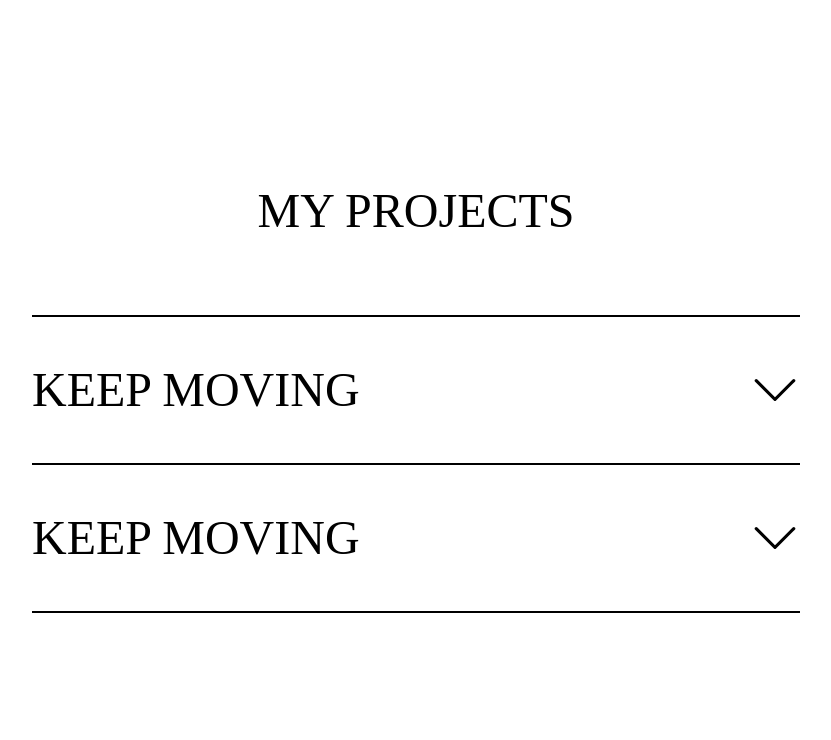
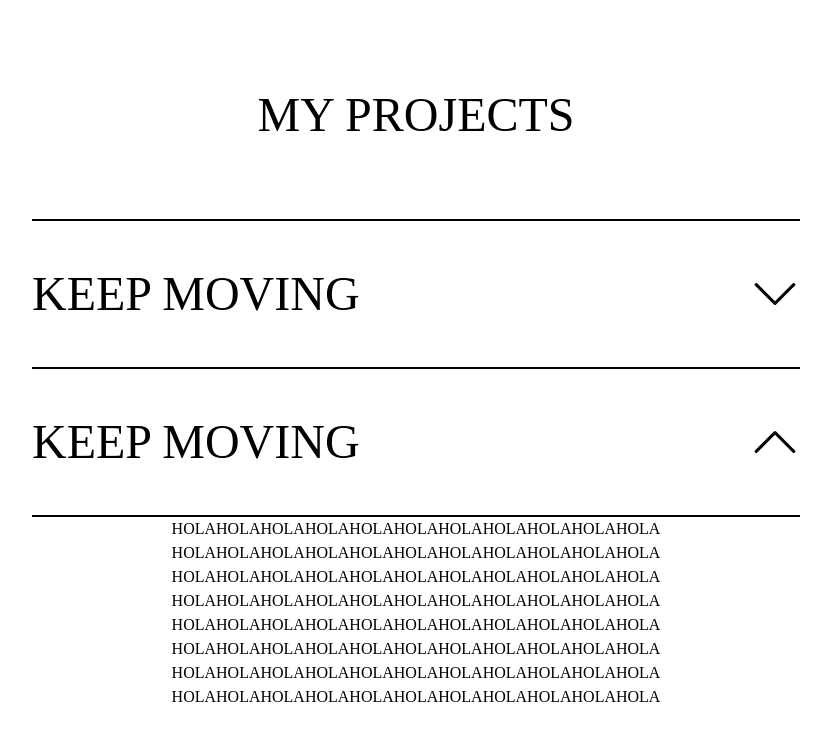
Before and after one commit to Ehrgein/portfolio, a React (Vite) app: page / in a window 1280 px wide. Both pictures are taken after a click on the icon 999 px from the left and 1338 px from the top of the page. Shown: the part 800-1540 px from the top of the page, without its empty margins (224-1055 px from the left). Built offline with nearby package versions, Linux system fonts and the light colour scheme; a web font is replaced by a local one.

Commit message:
working accordion

```diff
--- a/src/components/TestProjects.jsx
+++ b/src/components/TestProjects.jsx
@@ -12,30 +12,57 @@ import App from "../App";
 function TestProjects() {
   const AnimationRef = useRef();
   const ProjectRef = useRef();
-  const hiddenRef = useRef();
+  const ProjectRefTwo = useRef();
+  const arrowAnimationRef = useRef();
+  const arrowAnimationRefTwo = useRef();
 
-  const [arrow, setactiveArrow] = useState(false);
-
+  const [menu, setMenu] = useState(false);
+  const [menuTwo, setMenuTwo] = useState(false);
+  const [isRotated, setisRotated] = useState(false);
+  const [isRotatedTwo, setisRotatedTwo] = useState(false);
   const [active, setActive] = useState(true);
   const [ctx, setCtx] = useState(gsap.context(() => {}, AnimationRef));
 
-  useLayoutEffect(() => {
   let tl = gsap.timeline();
 
+  useLayoutEffect(() => {
     tl.from(ProjectRef.current, {
       height: 0,
       ease: Power4.easeInOut,
     });
 
-    const projects = document.getElementById("projects");
+    const arrowbtn = document.getElementById("arrowbtn");
 
-    if (projects) {
-      projects.addEventListener("click", () => {
+    if (menu) {
+      arrowbtn.addEventListener("click", () => {
         tl.reversed() ? tl.play() : tl.reverse();
       });
     }
-  }, [arrow]);
+  }, [menu]);
 
+  useLayoutEffect(() => {
+    let tltwo = gsap.timeline();
+    tltwo.from(ProjectRefTwo.current, {
+      height: 0,
+      ease: Power4.easeInOut,
+    });
+
+    const arrowbtntwo = document.getElementById("arrowbtntwo");
+
+    if (menuTwo) {
+      arrowbtntwo.addEventListener("click", () => {
+        tltwo.reversed() ? tltwo.play() : tltwo.reverse();
+      });
+    }
+  }, [menuTwo]);
+
+  const onRotate = () => {
+    setisRotated((rotated) => !rotated);
+  };
+
+  const onRotateTwo = () => {
+    setisRotatedTwo((rotated) => !rotated);
+  };
   // useLayoutEffect(() => {
   //   ctx.add("remove", () => {
   //     gsap.to(ctx.selector(".projects"), {
@@ -63,20 +90,32 @@ function TestProjects() {
 
               <IconContext.Provider value={{ size: "50px", color: "black" }}>
                 <div>
+                  {menu ? (
                     <BsChevronDown
+                      onClick={onRotate}
+                      ref={arrowAnimationRef}
                       id="arrowbtn"
-                    onClick={() => setactiveArrow(!arrow)}
                       className={
-                      arrow
-                        ? "project-arrow-down open ml-1 "
-                        : "project-arrow-down ml-1  duration-300"
+                        isRotated
+                          ? "project-arrow-down-new"
+                          : "project-arrow-down open"
                       }
                     />
+                  ) : (
+                    <BsChevronDown
+                      onClick={() => setMenu(!menu)}
+                      className={
+                        menu
+                          ? "project-arrow-down open ml-1 pepito11 "
+                          : "project-arrow-down ml-1 duration-300 pepito40"
+                      }
+                    />
+                  )}
                 </div>
               </IconContext.Provider>
             </div>
             <div id="projects">
-              {arrow ? (
+              {menu ? (
                 <div ref={ProjectRef} className="overflow-hidden">
                   <div>HOLAHOLAHOLAHOLAHOLAHOLAHOLAHOLAHOLAHOLAHOLA</div>
                   <div>HOLAHOLAHOLAHOLAHOLAHOLAHOLAHOLAHOLAHOLAHOLA</div>
@@ -92,8 +131,44 @@ function TestProjects() {
             <div className="flex text-5xl items-center justify-between w-full border-b-2 border-t-2 border-black py-12">
               <span className="text-black cursor-pointer">KEEP MOVING</span>
               <IconContext.Provider value={{ size: "50px", color: "black" }}>
-                <BsChevronDown />
+                <div>
+                  {menuTwo ? (
+                    <BsChevronDown
+                      onClick={onRotateTwo}
+                      ref={arrowAnimationRefTwo}
+                      id="arrowbtntwo"
+                      className={
+                        isRotatedTwo
+                          ? "project-arrow-down-new"
+                          : "project-arrow-down open"
+                      }
+                    />
+                  ) : (
+                    <BsChevronDown
+                      onClick={() => setMenuTwo(!menuTwo)}
+                      className={
+                        menuTwo
+                          ? "project-arrow-down open ml-1 pepito11 "
+                          : "project-arrow-down ml-1 duration-300 pepito40"
+                      }
+                    />
+                  )}
+                </div>
               </IconContext.Provider>
+            </div>
+            <div id="projectstwo">
+              {menuTwo ? (
+                <div ref={ProjectRefTwo} className="overflow-hidden">
+                  <div>HOLAHOLAHOLAHOLAHOLAHOLAHOLAHOLAHOLAHOLAHOLA</div>
+                  <div>HOLAHOLAHOLAHOLAHOLAHOLAHOLAHOLAHOLAHOLAHOLA</div>
+                  <div>HOLAHOLAHOLAHOLAHOLAHOLAHOLAHOLAHOLAHOLAHOLA</div>
+                  <div>HOLAHOLAHOLAHOLAHOLAHOLAHOLAHOLAHOLAHOLAHOLA</div>
+                  <div>HOLAHOLAHOLAHOLAHOLAHOLAHOLAHOLAHOLAHOLAHOLA</div>
+                  <div>HOLAHOLAHOLAHOLAHOLAHOLAHOLAHOLAHOLAHOLAHOLA</div>
+                  <div>HOLAHOLAHOLAHOLAHOLAHOLAHOLAHOLAHOLAHOLAHOLA</div>
+                  <div>HOLAHOLAHOLAHOLAHOLAHOLAHOLAHOLAHOLAHOLAHOLA</div>
+                </div>
+              ) : null}
             </div>
           </div>
         </section>
--- a/src/index.css
+++ b/src/index.css
@@ -36,6 +36,11 @@ body {
 
 .project-arrow-down.open {
   transform: rotate(-180deg);
+  transition: transform 0.3s ease-in;
+}
+
+.project-arrow-down-new {
+  transform: rotate(0deg);
   transition: transform 0.3s ease-in;
 }
 
```
Lines whose indentation alone changed are shown as unchanged.
